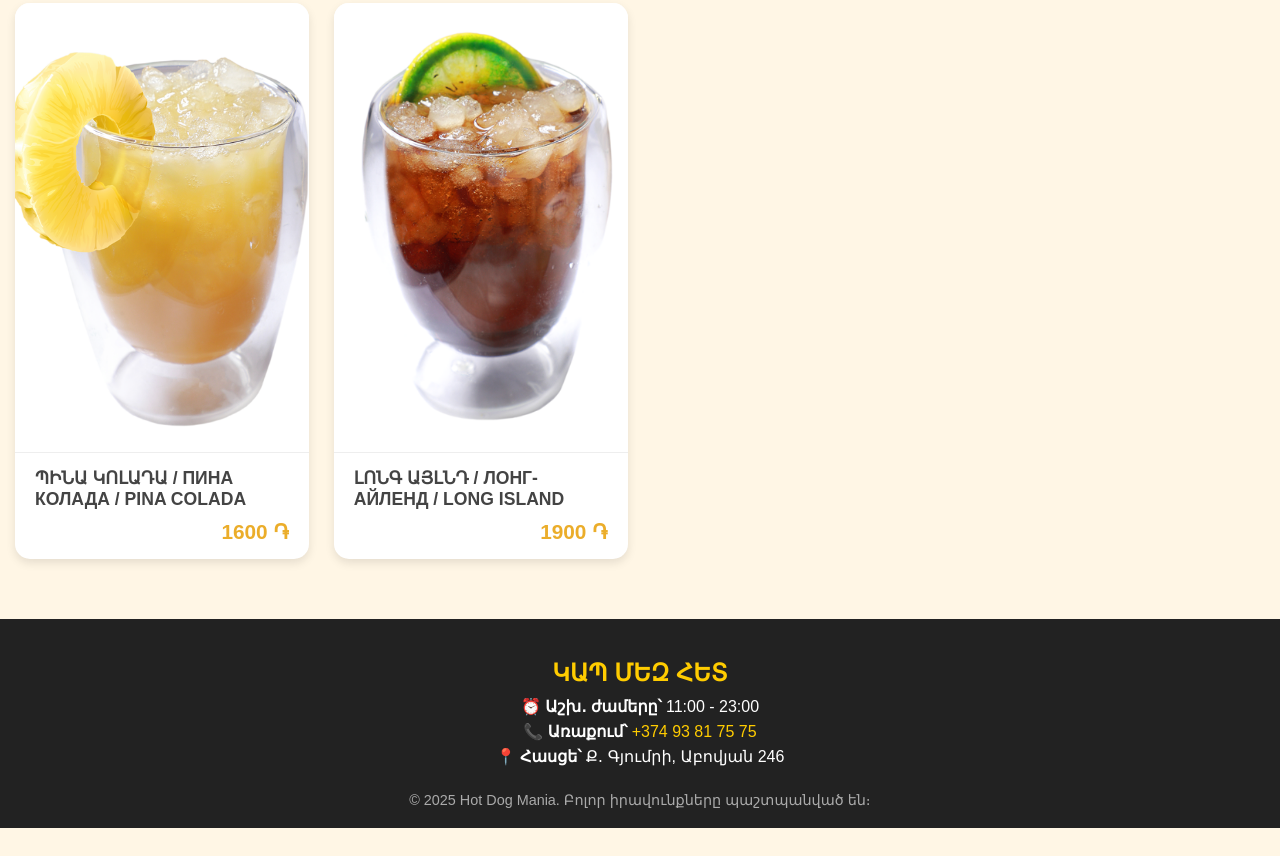
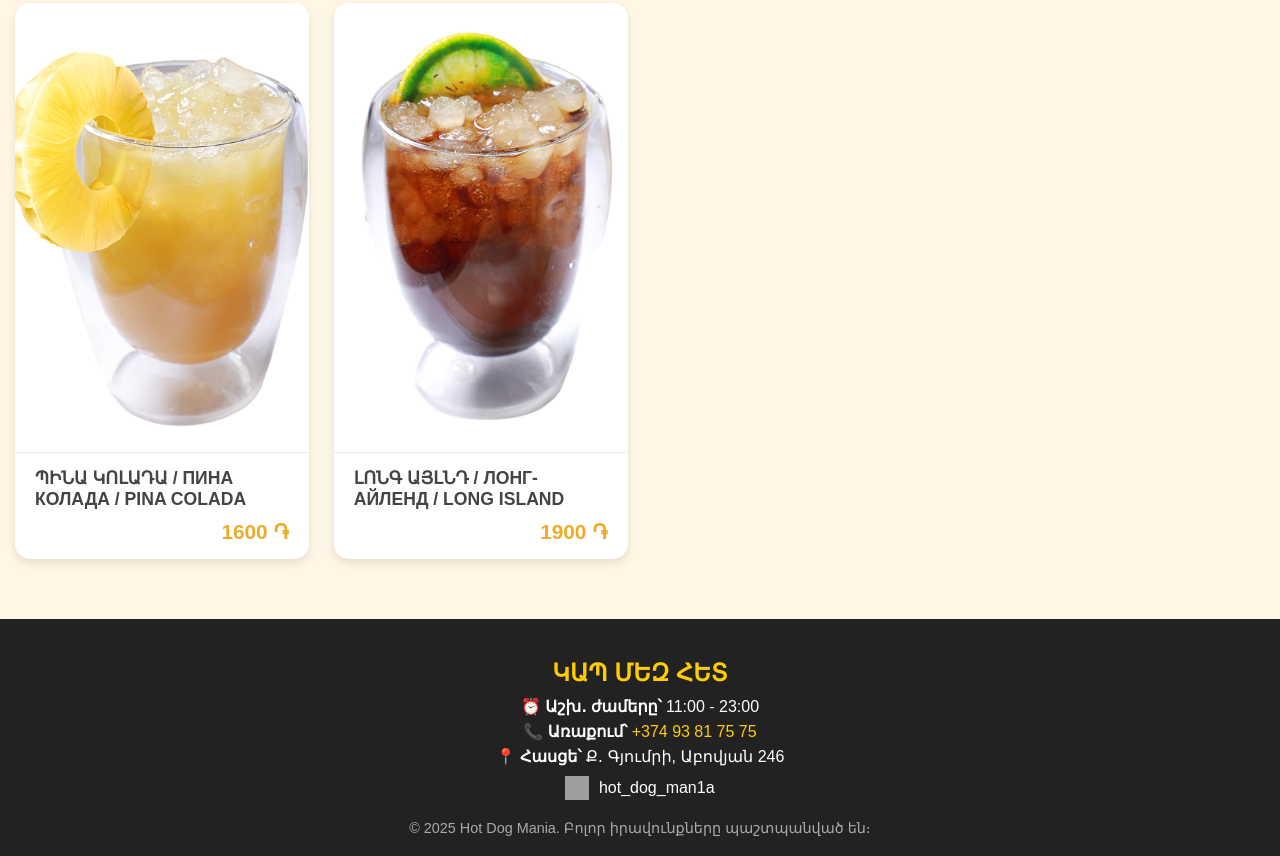
Before and after one commit to Galstyan05/hotdog-mania, a plain HTML site: page index.html in a window 1280 px wide. Shown: the part 6824-7680 px from the top of the page. Before the commit the page ends 7652 px from the top, so only its background shows below. Drawn offline with Linux system fonts and the light colour scheme; grey boxes are pictures that could not be loaded.

Commit message:
Update index.html

```diff
--- a/index.html
+++ b/index.html
@@ -784,6 +784,12 @@
             <a href="tel:+37493817575">+374 93 81 75 75</a>
           </p>
           <p><strong>📍 Հասցե՝</strong> Ք․ Գյումրի, Աբովյան 246</p>
+          <div class="socials" style="margin-top: 10px;">
+  <a href="https://www.instagram.com/hot_dog_man1a?utm_source=ig_web_button_share_sheet&amp;igsh=ZDNlZDc0MzIxNw==" target="_blank" style="text-decoration: none;">
+    <img src="https://cdn-icons-png.flaticon.com/512/2111/2111463.png" alt="Instagram" width="24" height="24" style="vertical-align: middle; margin-right: 5px;">
+    <span style="color: white; font-family: sans-serif;">hot_dog_man1a</span>
+  </a>
+</div>
         </div>
         <div class="footer__copy">
           &copy; 2025 Hot Dog Mania. Բոլոր իրավունքները պաշտպանված են։
```
